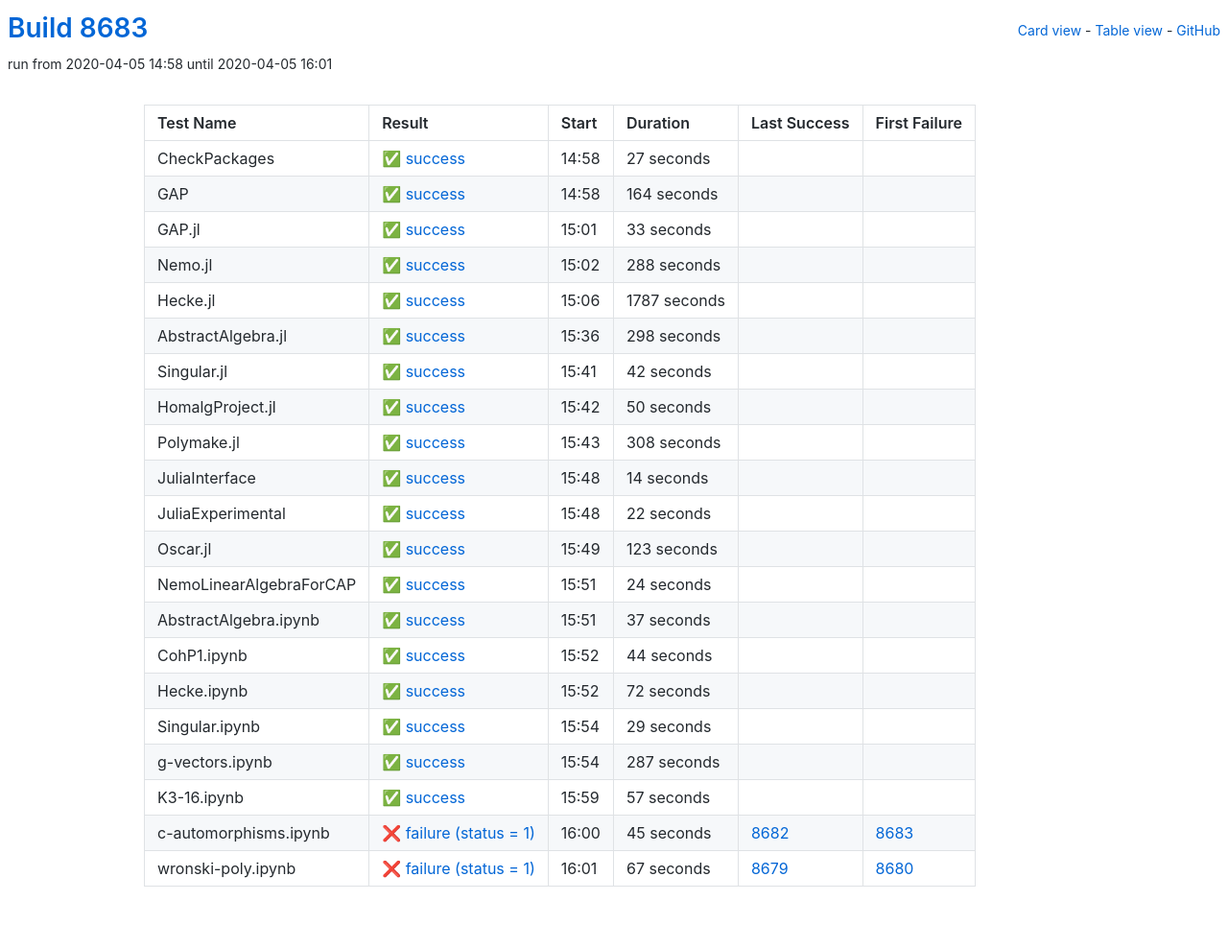
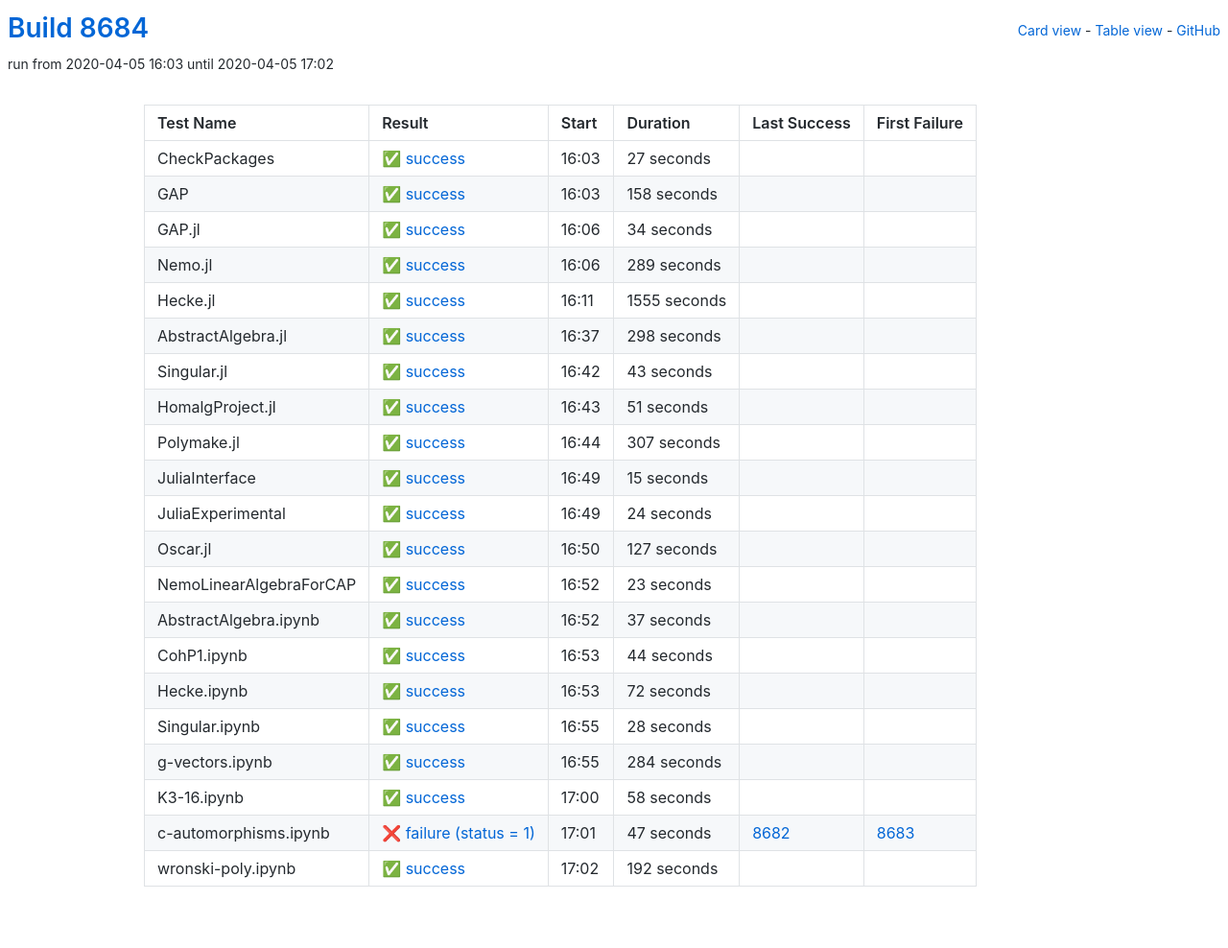
Before and after one commit to oscar-system/oscar-ci-status, a Jekyll site: the page built from table.html, in a window 1280 px wide. Shown: the whole page at 96% size. Built offline with Jekyll 4.4.1, drawn with Linux system fonts in a browser that asks for light colours.

Commit message:
Build 8684

```diff
--- a/_data/ci.yml
+++ b/_data/ci.yml
@@ -1,5 +1,5 @@
-build: 8683
-build_url: https://oscarci.mathematik.uni-kl.de/job/oscar/8683/
+build: 8684
+build_url: https://oscarci.mathematik.uni-kl.de/job/oscar/8684/
 job: oscar
 tests:
 - duration: 27
@@ -8,53 +8,53 @@ tests:
   first_failure_url: null
   last_success: false
   last_success_url: null
-  log: https://oscarci.mathematik.uni-kl.de/job/oscar/8683/artifact/logs/build-8683/CheckPackages.log
+  log: https://oscarci.mathematik.uni-kl.de/job/oscar/8684/artifact/logs/build-8684/CheckPackages.log
   name: CheckPackages
-  start: 2020-04-05 14:58
+  start: 2020-04-05 16:03
   status: success
   success: true
-- duration: 164
+- duration: 158
   exitcode: 0
   first_failure: false
   first_failure_url: null
   last_success: false
   last_success_url: null
-  log: https://oscarci.mathematik.uni-kl.de/job/oscar/8683/artifact/logs/build-8683/GAP.log
+  log: https://oscarci.mathematik.uni-kl.de/job/oscar/8684/artifact/logs/build-8684/GAP.log
   name: GAP
-  start: 2020-04-05 14:58
+  start: 2020-04-05 16:03
   status: success
   success: true
-- duration: 33
+- duration: 34
   exitcode: 0
   first_failure: false
   first_failure_url: null
   last_success: false
   last_success_url: null
-  log: https://oscarci.mathematik.uni-kl.de/job/oscar/8683/artifact/logs/build-8683/GAP.jl.log
+  log: https://oscarci.mathematik.uni-kl.de/job/oscar/8684/artifact/logs/build-8684/GAP.jl.log
   name: GAP.jl
-  start: 2020-04-05 15:01
+  start: 2020-04-05 16:06
   status: success
   success: true
-- duration: 288
+- duration: 289
   exitcode: 0
   first_failure: false
   first_failure_url: null
   last_success: false
   last_success_url: null
-  log: https://oscarci.mathematik.uni-kl.de/job/oscar/8683/artifact/logs/build-8683/Nemo.jl.log
+  log: https://oscarci.mathematik.uni-kl.de/job/oscar/8684/artifact/logs/build-8684/Nemo.jl.log
   name: Nemo.jl
-  start: 2020-04-05 15:02
+  start: 2020-04-05 16:06
   status: success
   success: true
-- duration: 1787
+- duration: 1555
   exitcode: 0
   first_failure: false
   first_failure_url: null
   last_success: false
   last_success_url: null
-  log: https://oscarci.mathematik.uni-kl.de/job/oscar/8683/artifact/logs/build-8683/Hecke.jl.log
+  log: https://oscarci.mathematik.uni-kl.de/job/oscar/8684/artifact/logs/build-8684/Hecke.jl.log
   name: Hecke.jl
-  start: 2020-04-05 15:06
+  start: 2020-04-05 16:11
   status: success
   success: true
 - duration: 298
@@ -63,75 +63,53 @@ tests:
   first_failure_url: null
   last_success: false
   last_success_url: null
-  log: https://oscarci.mathematik.uni-kl.de/job/oscar/8683/artifact/logs/build-8683/AbstractAlgebra.jl.log
+  log: https://oscarci.mathematik.uni-kl.de/job/oscar/8684/artifact/logs/build-8684/AbstractAlgebra.jl.log
   name: AbstractAlgebra.jl
-  start: 2020-04-05 15:36
+  start: 2020-04-05 16:37
   status: success
   success: true
-- duration: 42
+- duration: 43
   exitcode: 0
   first_failure: false
   first_failure_url: null
   last_success: false
   last_success_url: null
-  log: https://oscarci.mathematik.uni-kl.de/job/oscar/8683/artifact/logs/build-8683/Singular.jl.log
+  log: https://oscarci.mathematik.uni-kl.de/job/oscar/8684/artifact/logs/build-8684/Singular.jl.log
   name: Singular.jl
-  start: 2020-04-05 15:41
+  start: 2020-04-05 16:42
   status: success
   success: true
-- duration: 50
+- duration: 51
   exitcode: 0
   first_failure: false
   first_failure_url: null
   last_success: false
   last_success_url: null
-  log: https://oscarci.mathematik.uni-kl.de/job/oscar/8683/artifact/logs/build-8683/HomalgProject.jl.log
+  log: https://oscarci.mathematik.uni-kl.de/job/oscar/8684/artifact/logs/build-8684/HomalgProject.jl.log
   name: HomalgProject.jl
-  start: 2020-04-05 15:42
+  start: 2020-04-05 16:43
   status: success
   success: true
-- duration: 308
+- duration: 307
   exitcode: 0
   first_failure: false
   first_failure_url: null
   last_success: false
   last_success_url: null
-  log: https://oscarci.mathematik.uni-kl.de/job/oscar/8683/artifact/logs/build-8683/Polymake.jl.log
+  log: https://oscarci.mathematik.uni-kl.de/job/oscar/8684/artifact/logs/build-8684/Polymake.jl.log
   name: Polymake.jl
-  start: 2020-04-05 15:43
+  start: 2020-04-05 16:44
   status: success
   success: true
-- duration: 14
+- duration: 15
   exitcode: 0
   first_failure: false
   first_failure_url: null
   last_success: false
   last_success_url: null
-  log: https://oscarci.mathematik.uni-kl.de/job/oscar/8683/artifact/logs/build-8683/JuliaInterface.log
+  log: https://oscarci.mathematik.uni-kl.de/job/oscar/8684/artifact/logs/build-8684/JuliaInterface.log
   name: JuliaInterface
-  start: 2020-04-05 15:48
-  status: success
-  success: true
-- duration: 22
-  exitcode: 0
-  first_failure: false
-  first_failure_url: null
-  last_success: false
-  last_success_url: null
-  log: https://oscarci.mathematik.uni-kl.de/job/oscar/8683/artifact/logs/build-8683/JuliaExperimental.log
-  name: JuliaExperimental
-  start: 2020-04-05 15:48
-  status: success
-  success: true
-- duration: 123
-  exitcode: 0
-  first_failure: false
-  first_failure_url: null
-  last_success: false
-  last_success_url: null
-  log: https://oscarci.mathematik.uni-kl.de/job/oscar/8683/artifact/logs/build-8683/Oscar.jl.log
-  name: Oscar.jl
-  start: 2020-04-05 15:49
+  start: 2020-04-05 16:49
   status: success
   success: true
 - duration: 24
@@ -140,9 +118,31 @@ tests:
   first_failure_url: null
   last_success: false
   last_success_url: null
-  log: https://oscarci.mathematik.uni-kl.de/job/oscar/8683/artifact/logs/build-8683/NemoLinearAlgebraForCAP.log
+  log: https://oscarci.mathematik.uni-kl.de/job/oscar/8684/artifact/logs/build-8684/JuliaExperimental.log
+  name: JuliaExperimental
+  start: 2020-04-05 16:49
+  status: success
+  success: true
+- duration: 127
+  exitcode: 0
+  first_failure: false
+  first_failure_url: null
+  last_success: false
+  last_success_url: null
+  log: https://oscarci.mathematik.uni-kl.de/job/oscar/8684/artifact/logs/build-8684/Oscar.jl.log
+  name: Oscar.jl
+  start: 2020-04-05 16:50
+  status: success
+  success: true
+- duration: 23
+  exitcode: 0
+  first_failure: false
+  first_failure_url: null
+  last_success: false
+  last_success_url: null
+  log: https://oscarci.mathematik.uni-kl.de/job/oscar/8684/artifact/logs/build-8684/NemoLinearAlgebraForCAP.log
   name: NemoLinearAlgebraForCAP
-  start: 2020-04-05 15:51
+  start: 2020-04-05 16:52
   status: success
   success: true
 - duration: 37
@@ -151,9 +151,9 @@ tests:
   first_failure_url: null
   last_success: false
   last_success_url: null
-  log: https://oscarci.mathematik.uni-kl.de/job/oscar/8683/artifact/logs/build-8683/AbstractAlgebra.ipynb.log
+  log: https://oscarci.mathematik.uni-kl.de/job/oscar/8684/artifact/logs/build-8684/AbstractAlgebra.ipynb.log
   name: AbstractAlgebra.ipynb
-  start: 2020-04-05 15:51
+  start: 2020-04-05 16:52
   status: success
   success: true
 - duration: 44
@@ -162,9 +162,9 @@ tests:
   first_failure_url: null
   last_success: false
   last_success_url: null
-  log: https://oscarci.mathematik.uni-kl.de/job/oscar/8683/artifact/logs/build-8683/CohP1.ipynb.log
+  log: https://oscarci.mathematik.uni-kl.de/job/oscar/8684/artifact/logs/build-8684/CohP1.ipynb.log
   name: CohP1.ipynb
-  start: 2020-04-05 15:52
+  start: 2020-04-05 16:53
   status: success
   success: true
 - duration: 72
@@ -173,63 +173,63 @@ tests:
   first_failure_url: null
   last_success: false
   last_success_url: null
-  log: https://oscarci.mathematik.uni-kl.de/job/oscar/8683/artifact/logs/build-8683/Hecke.ipynb.log
+  log: https://oscarci.mathematik.uni-kl.de/job/oscar/8684/artifact/logs/build-8684/Hecke.ipynb.log
   name: Hecke.ipynb
-  start: 2020-04-05 15:52
+  start: 2020-04-05 16:53
   status: success
   success: true
-- duration: 29
+- duration: 28
   exitcode: 0
   first_failure: false
   first_failure_url: null
   last_success: false
   last_success_url: null
-  log: https://oscarci.mathematik.uni-kl.de/job/oscar/8683/artifact/logs/build-8683/Singular.ipynb.log
+  log: https://oscarci.mathematik.uni-kl.de/job/oscar/8684/artifact/logs/build-8684/Singular.ipynb.log
   name: Singular.ipynb
-  start: 2020-04-05 15:54
+  start: 2020-04-05 16:55
   status: success
   success: true
-- duration: 287
+- duration: 284
   exitcode: 0
   first_failure: false
   first_failure_url: null
   last_success: false
   last_success_url: null
-  log: https://oscarci.mathematik.uni-kl.de/job/oscar/8683/artifact/logs/build-8683/g-vectors.ipynb.log
+  log: https://oscarci.mathematik.uni-kl.de/job/oscar/8684/artifact/logs/build-8684/g-vectors.ipynb.log
   name: g-vectors.ipynb
-  start: 2020-04-05 15:54
+  start: 2020-04-05 16:55
   status: success
   success: true
-- duration: 57
+- duration: 58
   exitcode: 0
   first_failure: false
   first_failure_url: null
   last_success: false
   last_success_url: null
-  log: https://oscarci.mathematik.uni-kl.de/job/oscar/8683/artifact/logs/build-8683/K3-16.ipynb.log
+  log: https://oscarci.mathematik.uni-kl.de/job/oscar/8684/artifact/logs/build-8684/K3-16.ipynb.log
   name: K3-16.ipynb
-  start: 2020-04-05 15:59
+  start: 2020-04-05 17:00
   status: success
   success: true
-- duration: 45
+- duration: 47
   exitcode: 1
   first_failure: 8683
   first_failure_url: https://oscarci.mathematik.uni-kl.de/job/oscar/8683/
   last_success: 8682
   last_success_url: https://oscarci.mathematik.uni-kl.de/job/oscar/8682/
-  log: https://oscarci.mathematik.uni-kl.de/job/oscar/8683/artifact/logs/build-8683/c-automorphisms.ipynb.log
+  log: https://oscarci.mathematik.uni-kl.de/job/oscar/8684/artifact/logs/build-8684/c-automorphisms.ipynb.log
   name: c-automorphisms.ipynb
-  start: 2020-04-05 16:00
+  start: 2020-04-05 17:01
   status: failure
   success: false
-- duration: 67
-  exitcode: 1
-  first_failure: 8680
-  first_failure_url: https://oscarci.mathematik.uni-kl.de/job/oscar/8680/
-  last_success: 8679
-  last_success_url: https://oscarci.mathematik.uni-kl.de/job/oscar/8679/
-  log: https://oscarci.mathematik.uni-kl.de/job/oscar/8683/artifact/logs/build-8683/wronski-poly.ipynb.log
+- duration: 192
+  exitcode: 0
+  first_failure: false
+  first_failure_url: null
+  last_success: false
+  last_success_url: null
+  log: https://oscarci.mathematik.uni-kl.de/job/oscar/8684/artifact/logs/build-8684/wronski-poly.ipynb.log
   name: wronski-poly.ipynb
-  start: 2020-04-05 16:01
-  status: failure
-  success: false
+  start: 2020-04-05 17:02
+  status: success
+  success: true
```
Also changed, not shown: README.md.
